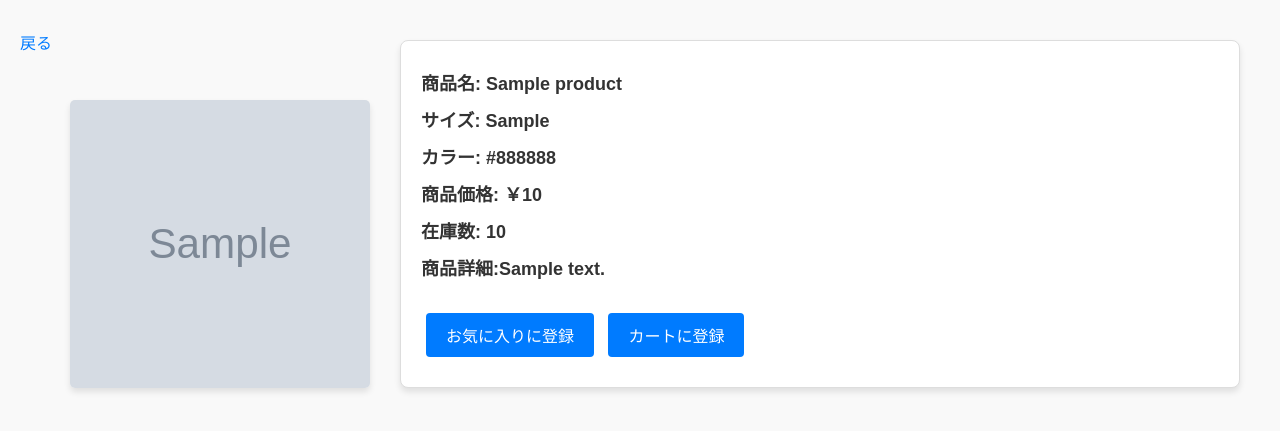
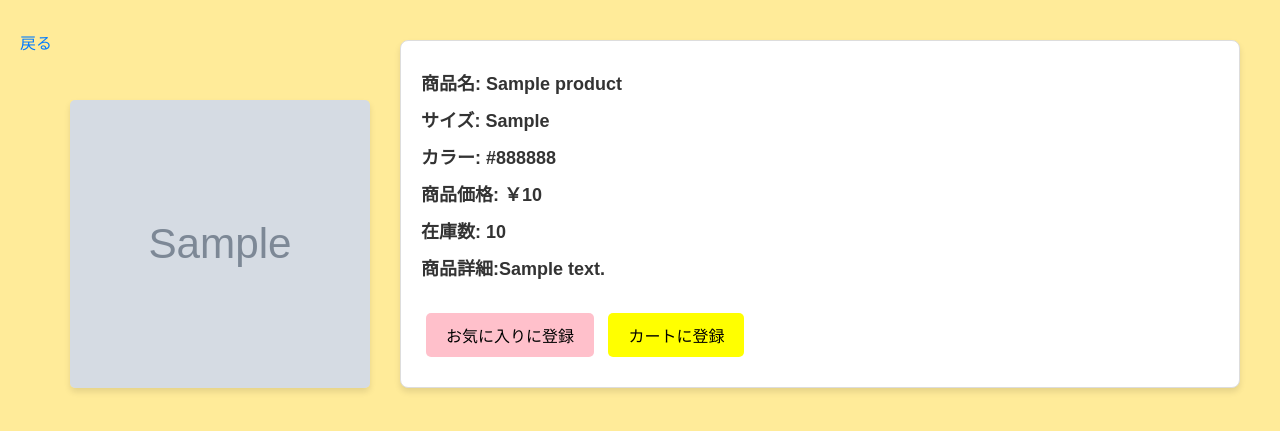
Before and after one commit to esaki01414/reviewKadai, a PHP site: page /product.php in a window 1280 px wide. Shown: the top 431 px of the page. Run offline with PHP 8.4, Linux system fonts and the light colour scheme; the visitor is signed in with stand-in values (Sample User, id 1); tables that the repository leaves empty or names only in its code hold one stand-in row (values such as "Sample post"); grey boxes marked "Sample" are stand-in pictures.

Commit message:
productのデザイン変更

```diff
--- a/user/css/product.css
+++ b/user/css/product.css
@@ -6,6 +6,29 @@ body {
     background-color: #f9f9f9;
     position: relative; /* 戻るボタンの固定に必要 */
 }
+body.special-page {
+    font-family: Arial, sans-serif;
+    margin: 0;
+    padding: 0;
+    position: relative; /* 戻るボタンの固定に必要 */
+    animation: backgroundChange 10s infinite; /* 背景色が変わるアニメーション */
+}
+/* アニメーションの定義 */
+@keyframes backgroundChange {
+    0% {
+        background-color: #f5e1a4; /* 最初の色（ベージュ） */
+    }
+    33% {
+        background-color: #f8d7da; /* 3分の1の時間でライトピンクに変更 */
+    }
+    66% {
+        background-color: #ffeb99; /* 2分の1の時間でライトオレンジに変更 */
+    }
+    100% {
+        background-color: #f5e1a4; /* 最後にベージュに戻す */
+    }
+}
+
 /* 戻るリンクのスタイル */
 a {
     position: absolute; /* 左上に固定配置 */
@@ -74,6 +97,35 @@ button {
 button:hover {
     background-color: #0056b3; /* ホバー時の色を変更 */
 }
+#favorite-button {
+    background-color: pink; /* お気に入り登録ボタンの背景色 */
+    color: black; /* 文字色を白に */
+    border: none; /* ボタンの枠線をなしに */
+    padding: 10px 20px; /* ボタンの内側の余白 */
+    border-radius: 5px; /* 角を丸く */
+    font-size: 16px; /* フォントサイズ */
+    cursor: pointer; /* カーソルをポインターに */
+    transition: background-color 0.3s ease; /* ホバー時の色変更 */
+}
+
+#favorite-button:hover {
+    background-color: #ff66b2; /* ホバー時の色 */
+}
+
+#cart-button {
+    background-color: yellow; /* カート登録ボタンの背景色 */
+    color: black; /* 文字色を黒に */
+    border: none; /* ボタンの枠線をなしに */
+    padding: 10px 20px; /* ボタンの内側の余白 */
+    border-radius: 5px; /* 角を丸く */
+    font-size: 16px; /* フォントサイズ */
+    cursor: pointer; /* カーソルをポインターに */
+    transition: background-color 0.3s ease; /* ホバー時の色変更 */
+}
+
+#cart-button:hover {
+    background-color: #ffd700; /* ホバー時の色 */
+}
 
 /* ボタンをまとめるフォームのスタイル */
 form {
--- a/user/product.php
+++ b/user/product.php
@@ -63,7 +63,7 @@ if (!$product) {
     <script src="./js/product.js"></script>
     <title>商品詳細</title>
 </head>
-<body>
+<body class="special-page">
     <header></header>
     <a href="./home.php">戻る</a>
     <div class="container">
@@ -73,7 +73,7 @@ if (!$product) {
     <h2>サイズ: <?= htmlspecialchars($product['product_size'], ENT_QUOTES, 'UTF-8') ?></h2>
     <h2>カラー: <?= htmlspecialchars($product['product_color'], ENT_QUOTES, 'UTF-8') ?></h2>
     <h2>商品価格: ￥<?= number_format((float)$product['product_price']) ?></h2>
-    <h2>在庫数: <?= htmlspecialchars($product['imventory_stock'], ENT_QUOTES, 'UTF-8') ?></h2>
+    <h2>在庫数: <?= htmlspecialchars($product['inventory_stock'], ENT_QUOTES, 'UTF-8') ?></h2>
     <h2>商品詳細:<?= nl2br(htmlspecialchars($product['product_body'], ENT_QUOTES, 'UTF-8')) ?>
     </h2>
     <form action="./product_finishing.php" method="post">
```
